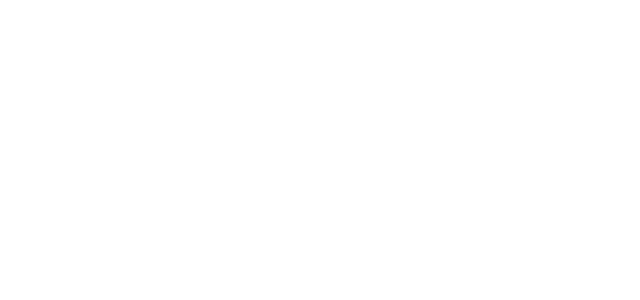
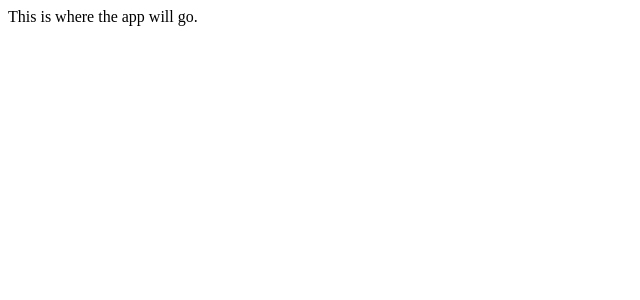
Before and after one commit to xXZonkerzzXx/hr-atx57-project-catwalk, a React app: page / in a window 1280 px wide. Shown: the top 300 px of the page, without its empty margins (0-640 px from the left). Built offline with nearby package versions, Linux system fonts and the light colour scheme; the HTML template or start-up script is replaced by a standard one.

Commit message:
add stubs for unassigned modules

```diff
--- a/src/components/App.jsx
+++ b/src/components/App.jsx
@@ -10,6 +10,7 @@
   render() {
     return (
       <main>
+        This is where the app will go.
         {/* <Overview />
         <Reviews />
         <Questions />
```
